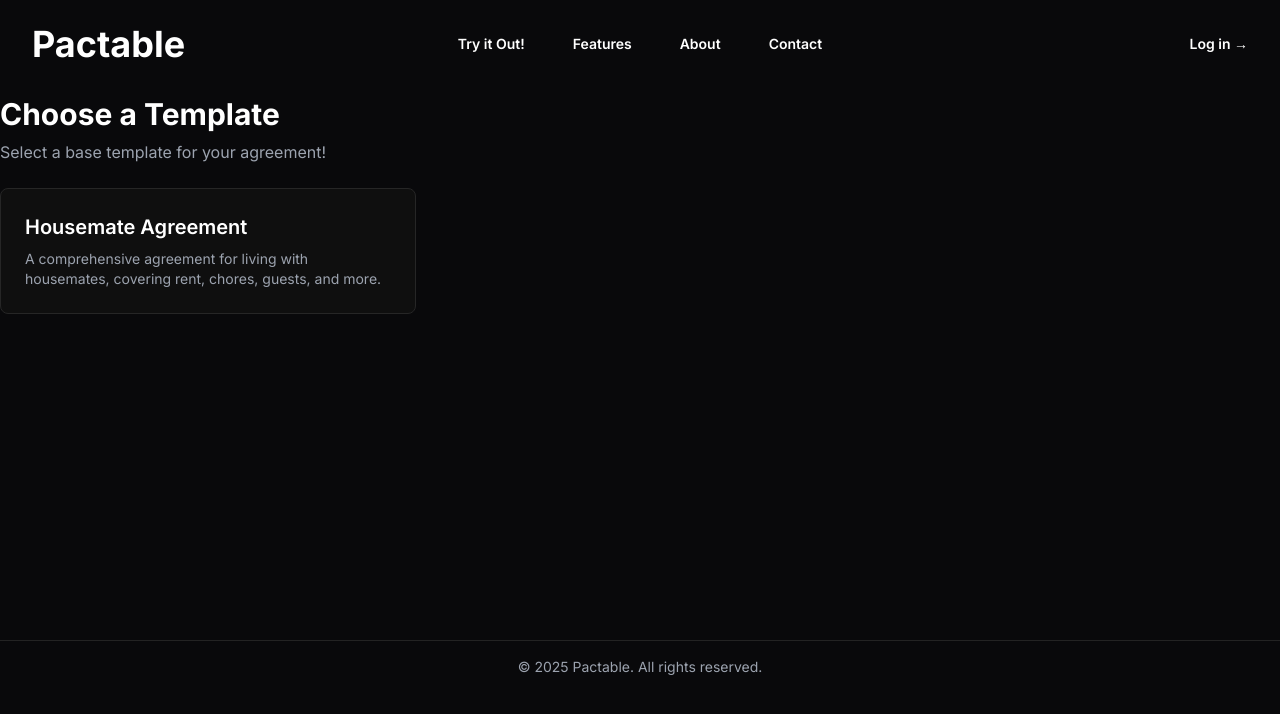
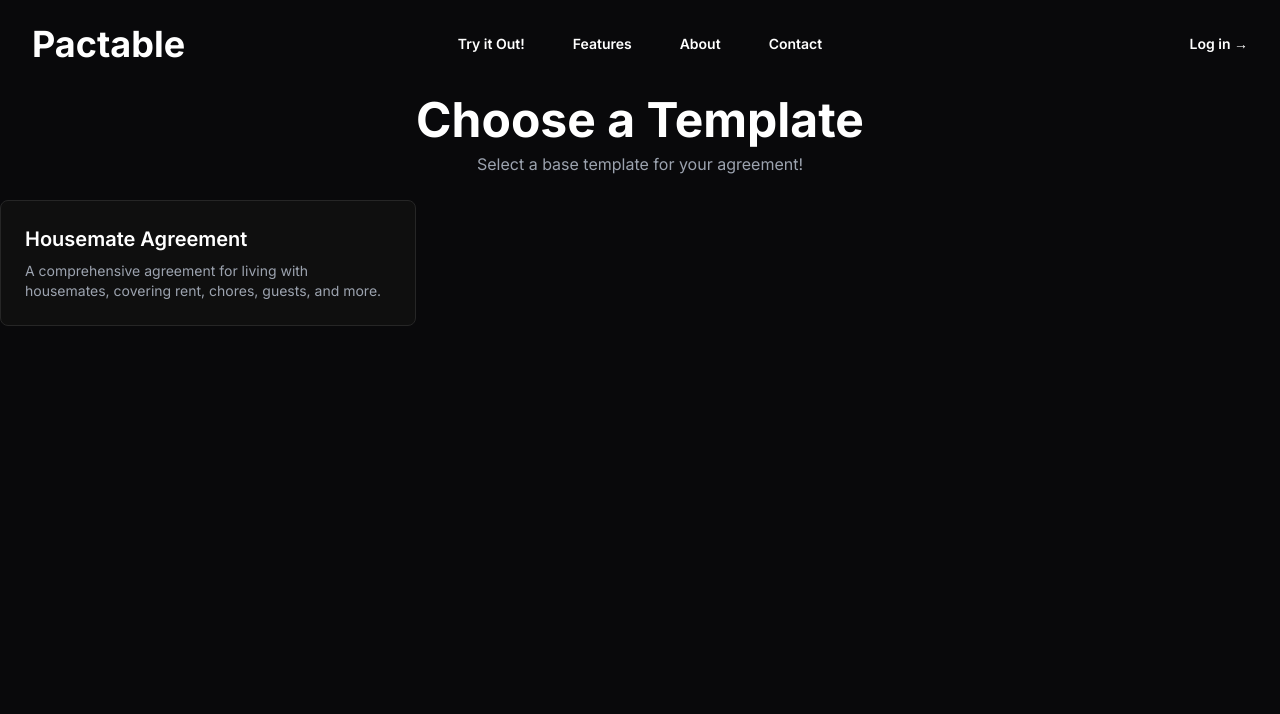
Before and after one commit to Alricfv/Pactable, a Next.js app: page /dashboard/agreements in a window 1280 px wide. Shown: the top 714 px of the page. Built offline with nearby package versions, Linux system fonts and the light colour scheme.

Commit message:
forgot to commit a few changes i think, as far as i remember i made some changes to the client agreement page and removed the footer from /dashboard/agreements

```diff
--- a/src/app/dashboard/agreements/ClientAgreementPage.tsx
+++ b/src/app/dashboard/agreements/ClientAgreementPage.tsx
@@ -18,10 +18,10 @@ export default function CreateAgreementPage({templates}: {templates: Template[]}
     if (!selectedTemplate) {
         return(
             <div>
-                <h1 className="text-3xl font-bold text-white">
+                <h1 className="text-5xl font-bold text-white text-center">
                     Choose a Template
                 </h1>
-                <p className="mt-2 text-gray-400">
+                <p className="mt-2 text-gray-400 text-center">
                     Select a base template for your agreement!
                 </p>
                 <div className="mt-6 grid grid-cols-1 gap-4 sm:grid-cols-2 lg:grid-cols-3">
--- a/src/components/Footer.tsx
+++ b/src/components/Footer.tsx
@@ -4,7 +4,7 @@ import { usePathname } from 'next/navigation'
 
 export function Footer() {
     const pathname = usePathname();
-    const hiddenRoutes = ['/signin', '/signup', '/dashboard'];
+    const hiddenRoutes = ['/signin', '/signup', '/dashboard', '/dashboard/agreements'];
 
     if (hiddenRoutes.includes(pathname)){
         return null
```
